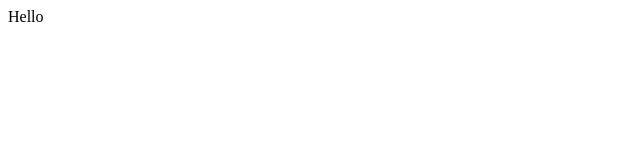
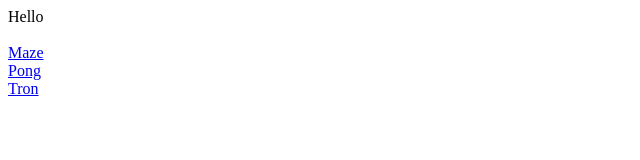
Before and after one commit to afuous/afuous.github.io, a plain HTML site: page index.html in a window 1280 px wide. Shown: the whole page, without its empty margins (0-640 px from the left). Drawn offline with Linux system fonts and the light colour scheme.

Commit message:
Add links

```diff
--- a/index.html
+++ b/index.html
@@ -1 +1,11 @@
-Hello
+<html>
+	<body>
+		Hello
+		<br><br>
+		<a href="https://afuous.github.io/maze/">Maze</a>
+		<br>
+		<a href="https://afuous.github.io/pong/">Pong</a>
+		<br>
+		<a href="https://afuous.github.io/tron/">Tron</a>
+	</body>
+</html>
```
